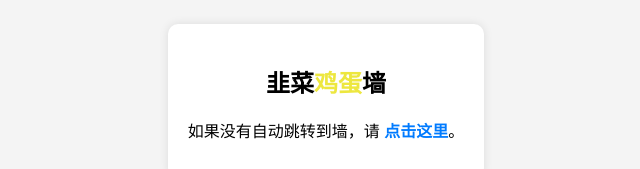
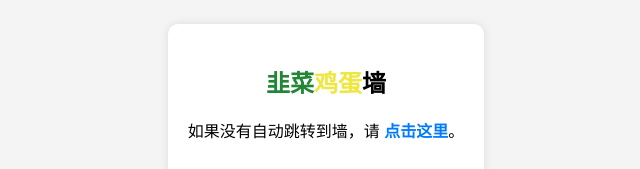
Before and after one commit to MituFun/ddd, a plain HTML site: page index.html in a window 1280 px wide. Shown: the part 307-476 px from the top of the page, 314-954 px from the left. Drawn offline with Linux system fonts and the light colour scheme.

Commit message:
Update index.html

```diff
--- a/index.html
+++ b/index.html
@@ -34,7 +34,7 @@
 </head>
 <body>
     <div class="container">
-        <h2><strong style="color:##238636;">韭菜</strong><strong style="color:#EDE73F;">鸡蛋</strong><strong>墙</strong></h2>
+        <h2><strong style="color:#238636;">韭菜</strong><strong style="color:#EDE73F;">鸡蛋</strong><strong>墙</strong></h2>
         <p>如果没有自动跳转到墙，请 <a href="http://119.3.182.171/">点击这里</a>。</p>
     </div>
 </body>
```
